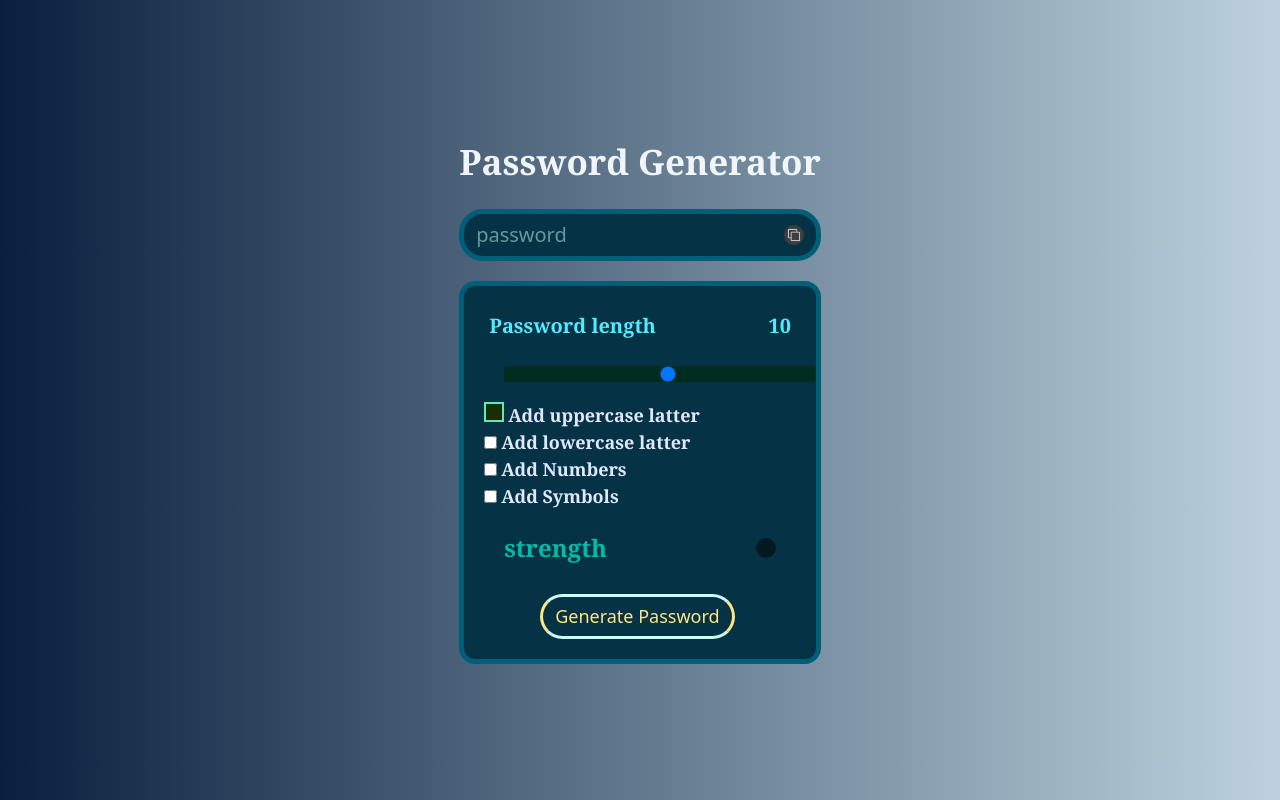
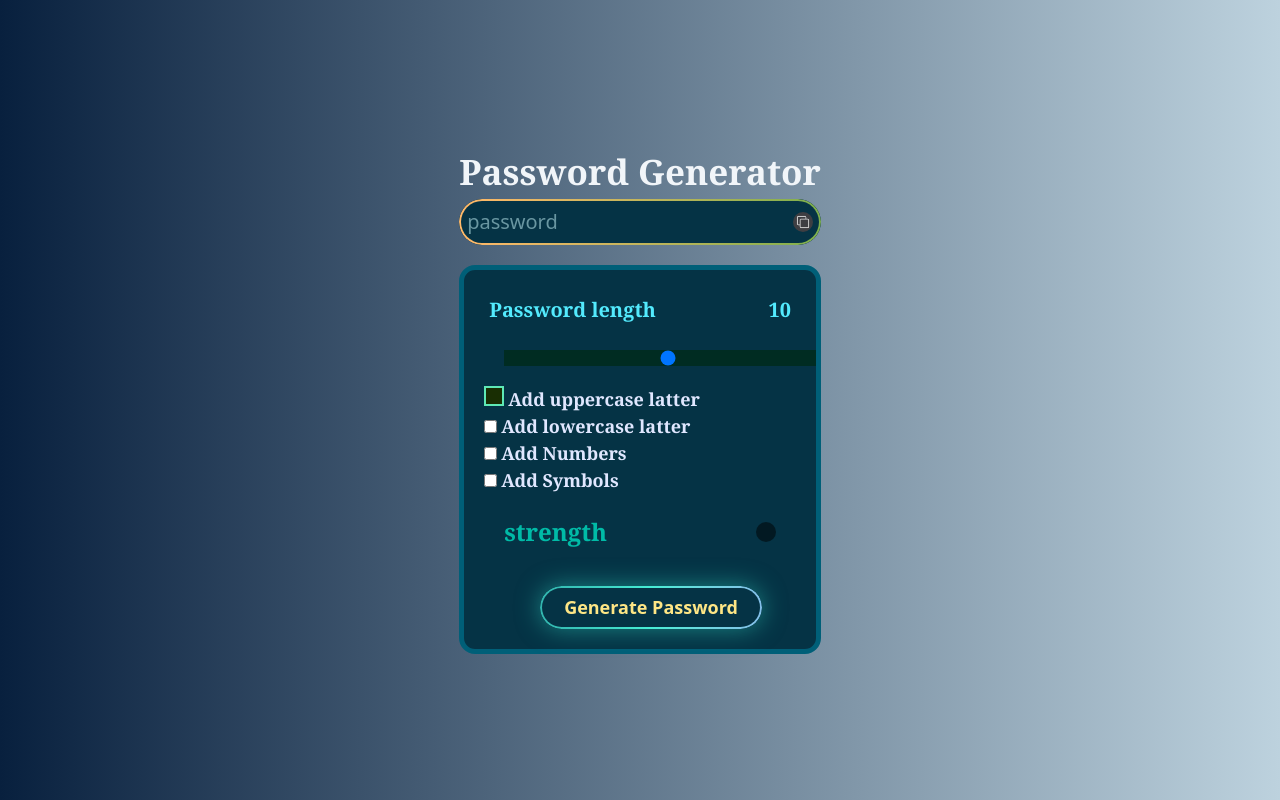
Before and after one commit to vishalrajput21-droid/Password-Generator-Mini-Project-, a website: page index.html in a window 1280 px wide. Drawn offline with Linux system fonts and the light colour scheme.

Commit message:
add animations

```diff
--- a/index.html
+++ b/index.html
@@ -10,13 +10,26 @@
         <div>
 
         <h1 class="font-serif font-bold text-[35px] text-slate-100">Password Generator</h1>
-        <div class="bg-cyan-950  rounded-3xl flex justify-between px-3 py-1.5
-         border-5 border-cyan-800 mt-5">
-        <input readonly placeholder="password" password-display class=" appearance-nonefont-bold text-[20px] text-cyan-100">
+        <div class=" flex justify-between
+        relative bg-cyan-950 p-2 rounded-3xl overflow-hidden
+
+         before:absolute
+         before:p-0.5
+         before:inset-0 before:rounded-3xl
+          before:bg-size-[300%_300%]
+         before:bg-linear-to-r before:from-orange-300 before:via-green-600 before:to-white
+
+         before:bg-[gradient_1s_linear_infinite] before:content-['']
+          after:absolute after:inset-0.5
+         after:bg-cyan-950 after:content[''] after:rounded-[30px] transition
+         "
+
+         >
+        <input readonly placeholder="password" password-display class=" relative z-10 appearance-nonefont-bold text-[20px] text-cyan-100">
         <button  copy-btn >
             <span copy-msg-display></span>
             <img src="./asset/copy image icon.png"
-             class="size-5 rounded-full ">
+             class="size-5 rounded-full relative z-10 ">
         </button>
          </div>
          <div class="bg-cyan-950 relative
@@ -50,12 +63,26 @@
     <div class="size-5 translate-y-2 rounded-full bg-black  animate-pulse" strength-indicator></div>
 </div>
 
-<button class="pass-gen border-3  translate-x-14 mt-2
- border-b-teal-100 border-t-cyan-100
- text-[18px]
-  text-amber-200
-   px-3 py-1.5
-   rounded-3xl">Generate Password</button>
+<button
+  class="pass-gen relative mt-4 translate-x-14
+         px-6 py-2 rounded-3xl font-semibold text-[18px] text-amber-200
+         bg-cyan-950 overflow-hidden
+         before:absolute before:inset-0 before:rounded-3xl
+         before:p-0.5
+         before:bg-linear-to-r
+         before:from-cyan-900 before:via-teal-300 before:to-purple-500
+         before:bg-size-[300%_300%]
+         before:animate-[gradient_4s_linear_infinite]
+         before:content-['']
+         after:absolute after:inset-0.5 after:rounded-[22px]
+         after:bg-cyan-950 after:content-['']
+         shadow-[0_0_25px_rgba(45,212,191,0.5)]
+         hover:shadow-[0_0_40px_rgba(168,85,247,0.8)]
+         transition"
+>
+  <span class="relative z-10">Generate Password</span>
+</button>
+
 
 
          </div>
--- a/styles.css
+++ b/styles.css
@@ -6,3 +6,15 @@
     background-image: linear-gradient(90deg, #08203E, #bdd2de);
   }
 }
+
+@keyframes gradient{
+  0%{
+    background-position: 0% 50%;
+  }
+  50%{
+    background-position: 100% 50%;
+  }
+  100%{
+    background-position: 0% 50%;
+  }
+}
```
Also changed, not shown: dist/styles.css.
